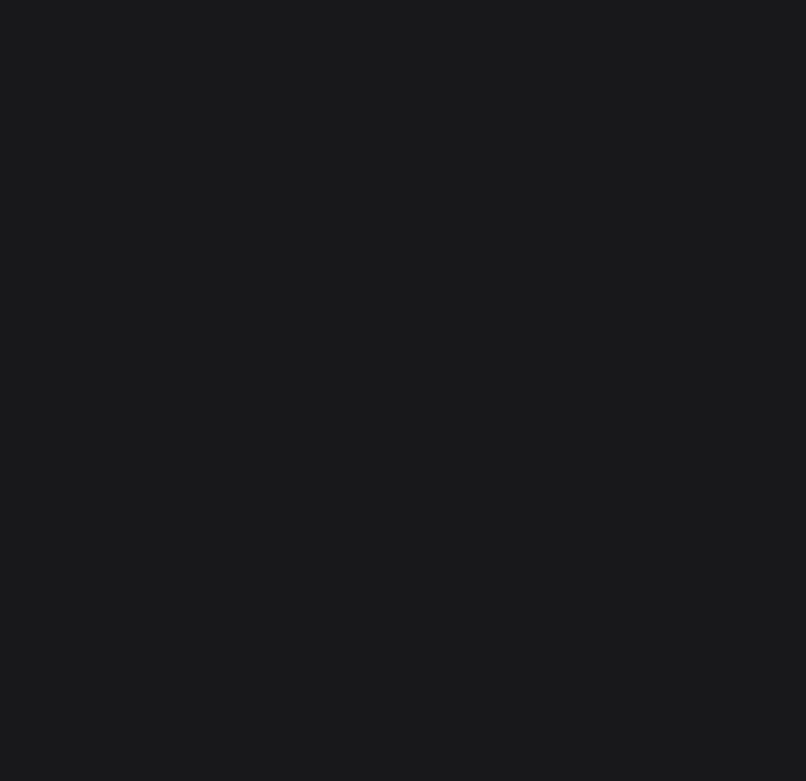
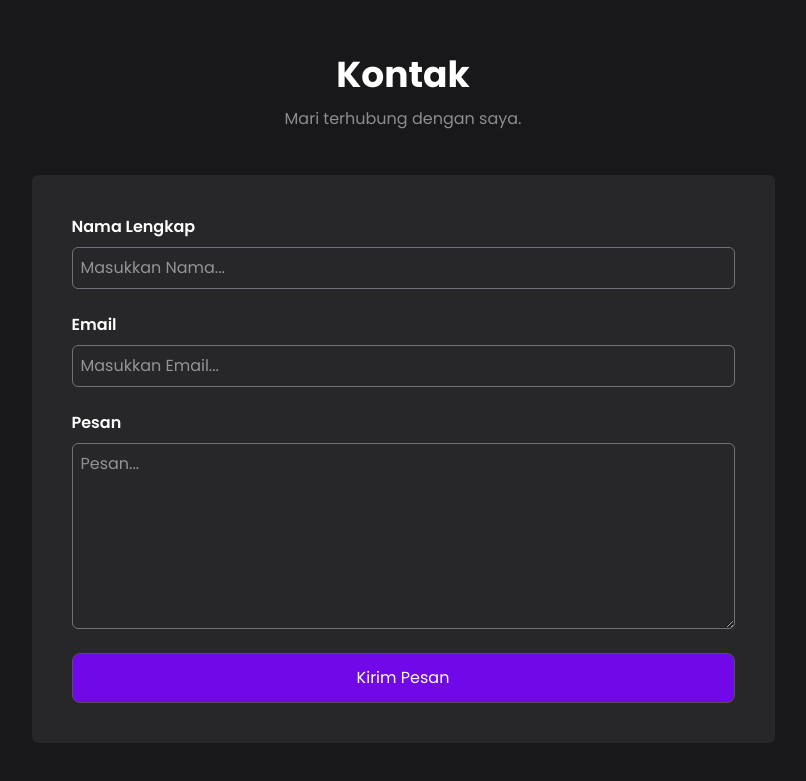
Before and after one commit to abigaelhaidar/portofolio-react, a React (Vite) app: page / in a window 1280 px wide. Shown: the part 3268-4049 px from the top of the page, without its empty margins (237-1043 px from the left). Before the commit the page ends 3155 px from the top, so only its background shows below. Built offline with nearby package versions, Linux system fonts and the light colour scheme.

Commit message:
membuat kontak section

```diff
--- a/src/App.jsx
+++ b/src/App.jsx
@@ -155,6 +155,65 @@
         </div>
       </div>
       {/* Akhir Proyek Section */}
+
+      {/* Awal Kontak Section */}
+      <div className="kontak mt-32 p-10">
+        <h1 className="text-4xl font-bold mb-2 text-center">Kontak</h1>
+        <p className="text-base/loose text-center mb-10 opacity-50">
+          Mari terhubung dengan saya.
+        </p>
+        <form
+          action="https://formsubmit.co/abigel649@gmail.com" method="POST"
+          className="bg-zinc-800 p-10 w-fit mx-auto rounded-md"
+          autoComplete="off"
+        >
+          <div className="flex flex-col gap-6">
+            <div className="flex flex-col gap-2">
+              <label className="font-semibold">Nama Lengkap</label>
+              <input
+                type="text"
+                name="nama"
+                placeholder="Masukkan Nama..."
+                className="border border-zinc-500 p-2 rounded-md"
+                required
+              />
+            </div>
+            <div className="flex flex-col gap-2">
+              <label className="font-semibold">Email</label>
+              <input
+                type="email"
+                name="email"
+                placeholder="Masukkan Email..."
+                className="border border-zinc-500 p-2 rounded-md"
+                required
+              />
+            </div>
+            <div className="flex flex-col gap-2">
+              <label htmlFor="pesan" className="font-semibold">
+                Pesan
+              </label>
+              <textarea
+                name="pesan"
+                id="pesan"
+                cols="45"
+                rows="7"
+                placeholder="Pesan..."
+                className="border border-zinc-500 p-2 rounded-md"
+                required
+              ></textarea>
+            </div>
+            <div className="text-center">
+              <button
+                type="submit"
+                className="bg-violet-700 p-3 rounded-lg w-full cursor-pointer border border-zinc-600 hover:bg-violet-600"
+              >
+                Kirim Pesan
+              </button>
+            </div>
+          </div>
+        </form>
+      </div>
+      {/* Akhir Kontak Section */}
     </>
   );
 }
```
